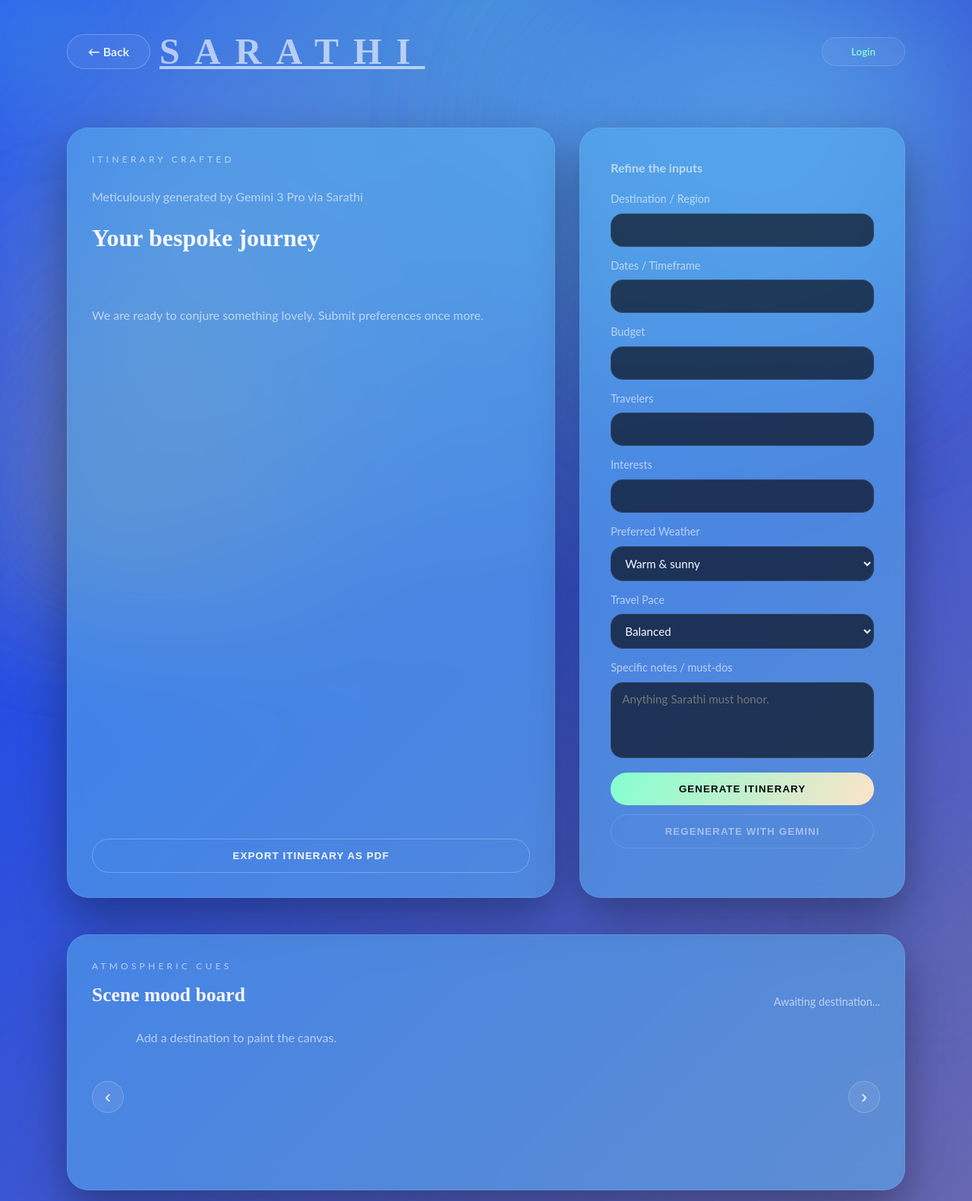
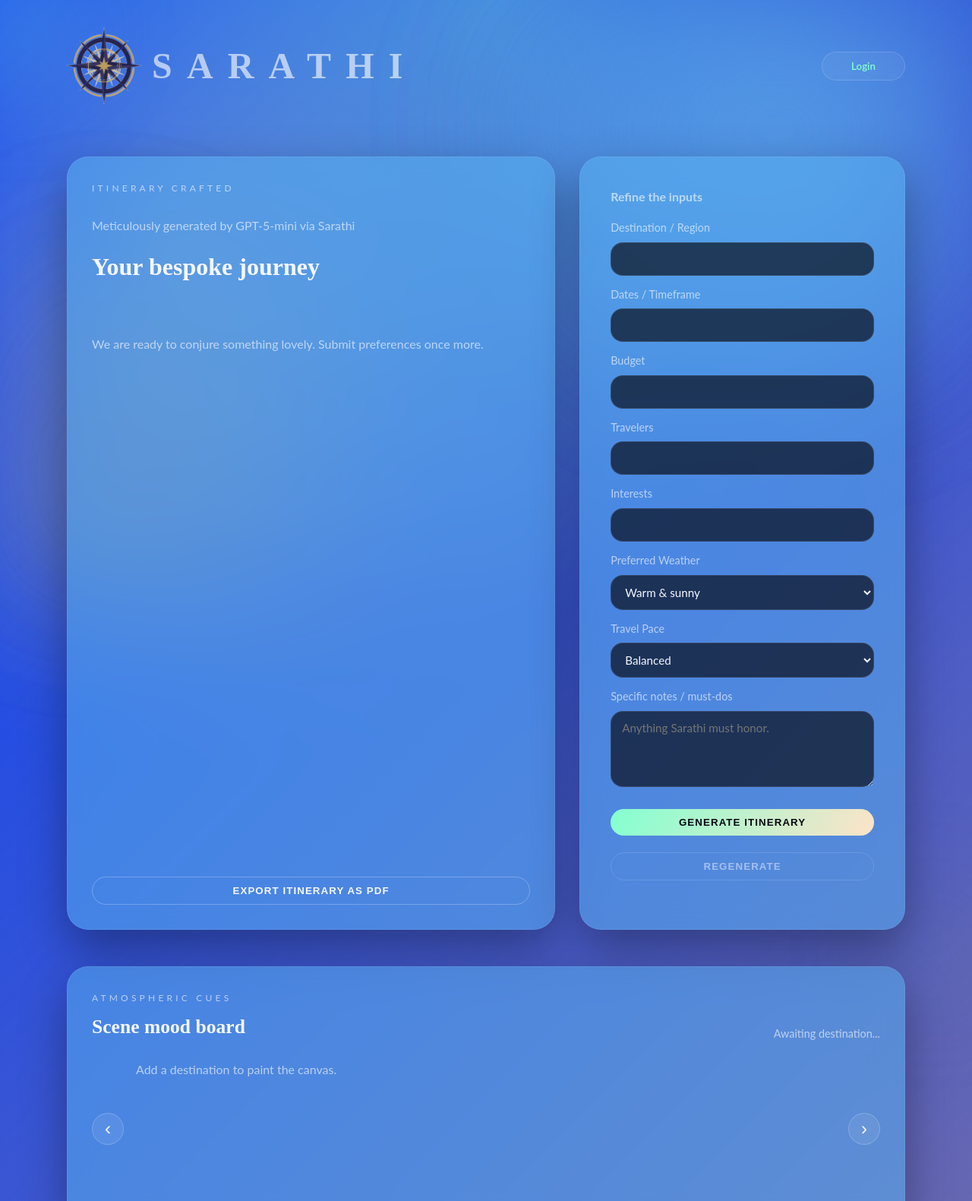
Before and after one commit to RPi-Boy/Sarathi, a website: page public/answer.html in a window 1280 px wide. Shown: the top 1581 px of the page at 76% size. Drawn offline with Linux system fonts and the light colour scheme; no server answers.

Commit message:
UIchanges2

```diff
--- a/public/answer.html
+++ b/public/answer.html
@@ -21,8 +21,8 @@
     <div class="page-shell">
       <nav class="nav-bar">
         <div class="nav-left">
-          <a class="nav-login" href="/" title="Reconfigure">← Back</a>
-          <a class="nav-brand" href="/">SARATHI</a>
+          <img src="sarathi_logo_transparent.png" height=110 width=100">
+          <a class="nav-brand" href="/" style="text-decoration: none;">SARATHI</a>
         </div>
         <div class="nav-right">
           <button id="sessionBtn" class="nav-login secondary">Login</button>
@@ -33,7 +33,7 @@
       <section class="answer-layout">
         <article class="glass-card itinerary-card" id="itineraryCard">
           <p class="tagline">Itinerary crafted</p>
-          <div class="answer-subhead">Meticulously generated by Gemini 3 Pro via Sarathi</div>
+          <div class="answer-subhead">Meticulously generated by GPT-5-mini via Sarathi</div>
           <h2>Your bespoke journey</h2>
           <div id="itineraryOutput" class="itinerary-content">
             <p class="muted">We are ready to conjure something lovely. Submit preferences once more.</p>
@@ -90,7 +90,7 @@
             <div class="actions-row">
               <button class="btn" type="submit">Generate itinerary</button>
               <button class="btn secondary-btn" type="button" id="regenerateBtn" disabled>
-                Regenerate with Gemini
+                Regenerate
               </button>
               <p id="answerStatus" class="status-badge"></p>
               <div id="answerAlert" class="alert alert-error hidden"></div>
--- a/public/css/styles.css
+++ b/public/css/styles.css
@@ -286,8 +286,9 @@ textarea {
   transition: transform 0.3s ease, box-shadow 0.3s ease, opacity 0.3s ease;
   color: #05070f;
   background: linear-gradient(120deg, var(--mint), var(--sand));
-  padding: 14px 26px;
+  padding: 10px 26px;
   width: 100%;
+  margin-top: 10px;
 }
 
 .btn:hover {
```
Also changed, not shown: public/index.html (+1 -1 lines), public/login.html (+1 -2 lines), public/signup.html (+2 -3 lines).
